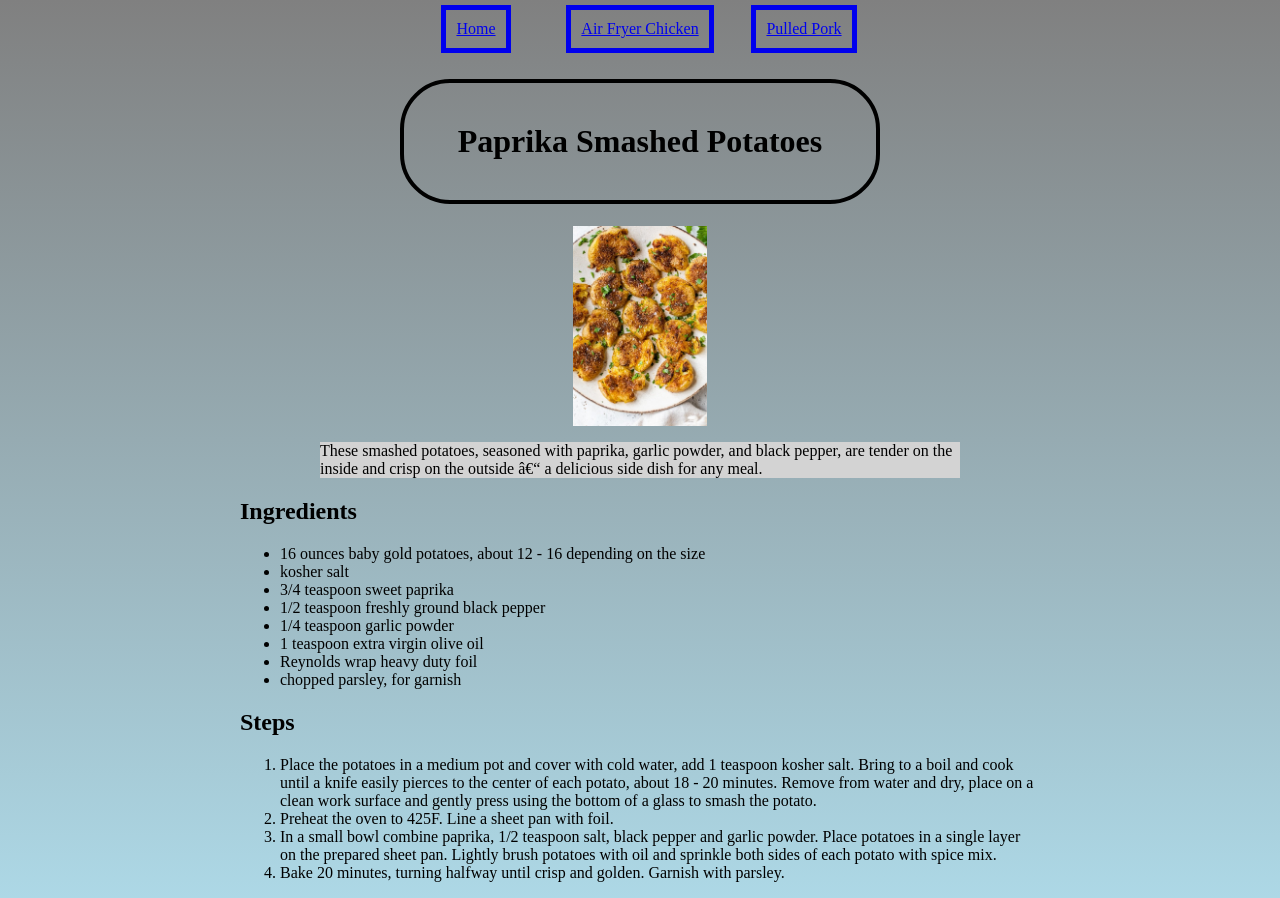
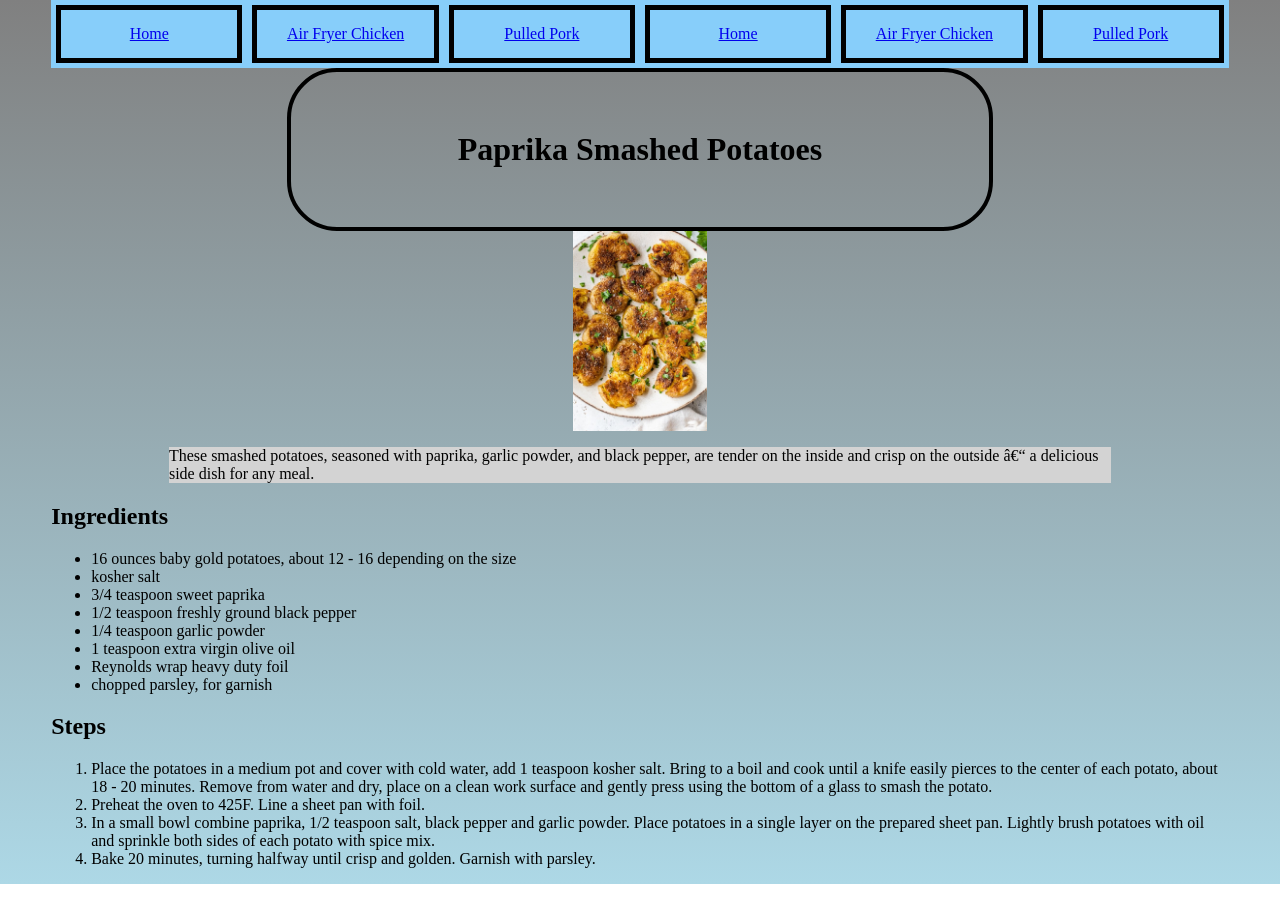
Before and after one commit to WhatupDanz/odin-recipes, a plain HTML site: page recipes/smashpotatoes.html in a window 1280 px wide. Drawn offline with Linux system fonts and the light colour scheme.

Commit message:
Code improvments and flexbox learning Applied shorthand code to some css margin/padding/ etc more flexbox improvments to link header bar

```diff
--- a/recipes/smashpotatoes.html
+++ b/recipes/smashpotatoes.html
@@ -7,11 +7,19 @@
     </head>
 
 <header>
-    <div class="center">
-        <div class="indexlist bottomlinks"><a href="../index.html">Home</a></div>
-        <div class="indexlist bottomlinks"><a href="air-fryer-chicken.html">Air Fryer Chicken</a></div>
-        <div class="indexlist bottomlinks"><a href="pulledpork.html">Pulled Pork</a></div>
+
+    <div class="container">
+        <div class="flexlink"><a href="../index.html">Home</a></div>
+        <div class="flexlink"><a href="air-fryer-chicken.html">Air Fryer Chicken</a></div>
+        <div class="flexlink"><a href="pulledpork.html">Pulled Pork</a></div>
+        <div class="flexlink"><a href="../index.html">Home</a></div>
+        <div class="flexlink"><a href="air-fryer-chicken.html">Air Fryer Chicken</a></div>
+        <div class="flexlink"><a href="pulledpork.html">Pulled Pork</a></div>
     </div>
+
+
+
+
 </header>
 
 
--- a/styles.css
+++ b/styles.css
@@ -1,14 +1,39 @@
+
 p {
 
     background-color: lightgray;
     margin-left: 10%;
     margin-right: 10%;
 
+
 }
 
+.flexlink{
+
+   flex: 1;
+    text-align: center;
+    /* display: lex;  */
+    border: 5px solid;
+    padding: 15px;
+    margin: 5px;
+
+
+    }
+
+    .container {
+        display: flex;
+        align-items: center;
+
+     }
+
+     header {
+        background-color: lightskyblue
+     }
+
+
 .center{
-
-    text-align: center;
+    display: flex;
+    justify-content: center
 }
 
 .indexlist {
@@ -29,20 +54,19 @@ p {
 
 }
 
-a {
+/* a {
     border: 5px solid;
-    padding: 10px;
+    padding: 15px;
     margin: 5px;
     display: inline-block;
 
-}
+} */
 
 h1 {
     text-align: center;
     border: 4px solid ;
     padding: 5%;
-    margin-left: 20%;
-    margin-right: 20%;
+    margin: 0 20% 0 20%;
     border-radius: 50px;
 
 }
@@ -52,16 +76,15 @@ img {
     border: 15px red;
     width: auto;
     height: 200px;
-    margin-left: auto;
-    margin-right: auto;
     border-width: 200px;
+    margin: 0 auto 0 auto
 
 }
 
 body {
 background-image: linear-gradient(gray, lightblue);
-width: 800px;
-margin: auto;
+width: auto;
+margin: 0 4% 0 4%
 }
 
 
@@ -69,3 +92,19 @@ margin: auto;
 a:hover {
     background-color: blanchedalmond;
 }
+
+.flexlink:hover {
+    background-color: blanchedalmond;
+}
+
+/* .box {
+    display: flex;
+    align-items: flex-start;
+    justify-content: space-around;
+  }
+
+  .box div {
+    width: 100px;
+    height: 200px;
+    border: 3px solid red;
+  } */
```
